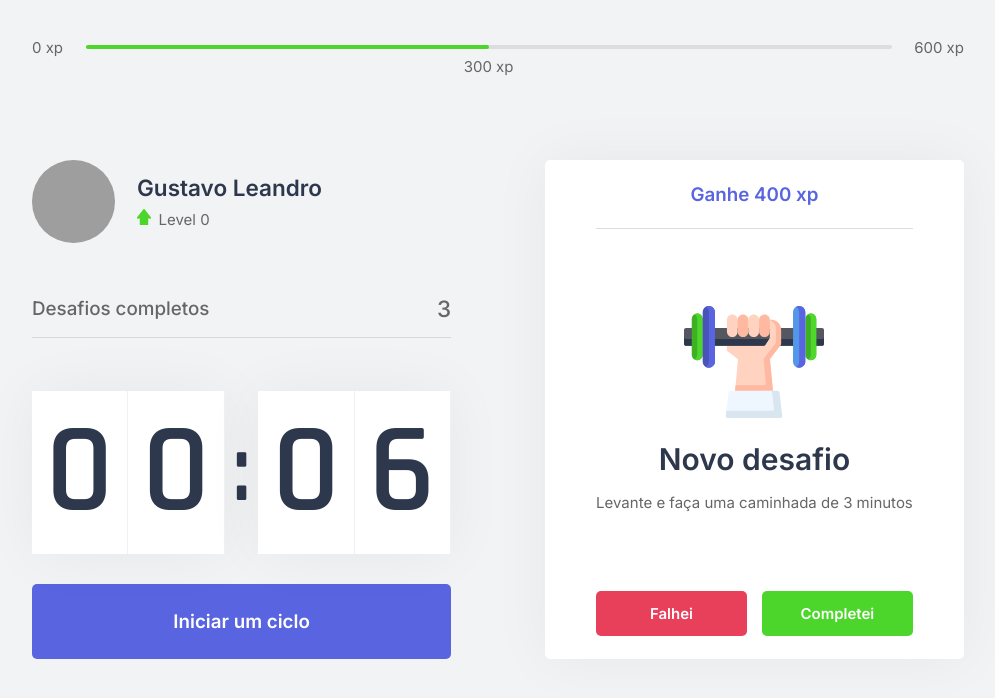
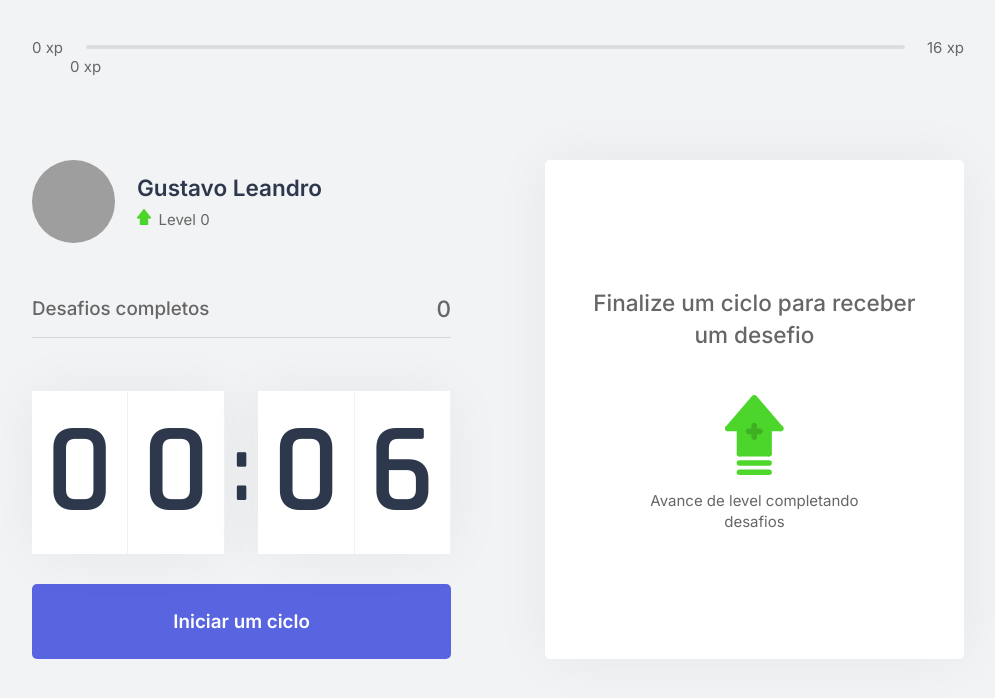
Before and after one commit to GuhSntLean/Nextjs-moveit-nlw4, a Next.js app: page / in a window 1280 px wide. Shown: the top 698 px of the page, without its empty margins (142-1137 px from the left). Built offline with nearby package versions, Linux system fonts and the light colour scheme; grey boxes are pictures that could not be loaded.

Commit message:
:rocket: Creating communication between components

```diff
--- /dev/null
+++ b/challenges.json
@@ -0,0 +1,62 @@
+[
+  {
+    "type": "body",
+    "description": "Estique um de seus braços com a palma da mão virada para frente e puxe os dedos para cima por 10 segundos por mão.",
+    "amount": 80
+  },
+  {
+    "type": "body",
+    "description": "Estique seu braço contra o peito e puxe-o utilizando o outro braço por 10 segundos por braço.",
+    "amount": 60
+  },
+  {
+    "type": "body",
+    "description": "Puxe seu pescoço com a ajuda da mão para a direita e para a esquerda, permanecendo na posição por alguns segundos.",
+    "amount": 70
+  },
+  {
+    "type": "body",
+    "description": "Com as duas mãos na parte de trás da cabeça, leve-a para baixo, alongando a parte de trás da região.",
+    "amount": 60
+  },
+  {
+    "type": "body",
+    "description": "Cruze as pernas e desça com as mãos esticadas em direção ao chão. Repita o movimento com a outra perna na frente.",
+    "amount": 100
+  },
+  {
+    "type": "body",
+    "description": "Sentado, abra as pernas e tente encostar as palmas das mãos no chão, repita 3 vezes por 5 segundos.",
+    "amount": 80
+  },
+  {
+    "type": "body",
+    "description": "Puxe o joelho de encontro ao peito e segure, troque de perna após 10 segundos.",
+    "amount": 50
+  },
+  {
+    "type": "body",
+    "description": "Sentado, cruze uma perna e incline seu tronco à frente, troque de perna após 10 segundos.",
+    "amount": 80
+  },
+  {
+    "type": "eye",
+    "description": "Sentado, feche os olhos e cubra-os com as palmas da mão durante 2 minutos, depois abra normalmente.",
+    "amount": 90
+  },
+  {
+    "type": "eye",
+    "description": "Em algum ambiente aberto, olhe o mais longe que puder em quatro direções por 3s, mexa apenas os olhos. Repita 3 vezes.",
+    "amount": 140
+  },
+  {
+    "type": "eye",
+    "description": "Usando os polegares, massage a área abaixo das sobrancelhas em movimentos circulares por 15 segundos.",
+    "amount": 70
+  },
+  {
+    "type": "body",
+    "description": "Em pé, gire a cintura o máximo que puder para a esquerda, segure por cinco segundos. Repita para a direita.",
+    "amount": 90
+  }
+]
--- a/src/components/ChallengeBox.tsx
+++ b/src/components/ChallengeBox.tsx
@@ -3,23 +3,23 @@
 import styles from '../styles/components/ChallengeBox.module.css'
 
 export function ChallengeBox(){
-  const contextData = useContext(ChallengesContext);
+  const {activeChallenge , resetChallenge} = useContext(ChallengesContext);
 
-  const hasActiveChallenge = true;
   return (
     <div className={styles.challengeBoxContainer}>
-      {hasActiveChallenge?(
+      {activeChallenge ? (
         <div className={styles.challengeActive}>
-          <header>Ganhe 400 xp</header>
+          <header>Ganhe {activeChallenge.amount} xp</header>
           <main>
-            <img src="icons/body.svg" />
+            <img src={`icons/${activeChallenge.type}.svg`} />
             <strong>Novo desafio</strong>
-            <p>Levante e faça uma caminhada de 3 minutos</p>
+            <p>{activeChallenge.description}</p>
           </main>
           <footer>
             <button
               type="button"
-              className={styles.challegeFailedButton}>Falhei
+              className={styles.challegeFailedButton}
+              onClick={resetChallenge}>Falhei
             </button>
             <button
               type="button"
--- a/src/components/CompletedChallenges.tsx
+++ b/src/components/CompletedChallenges.tsx
@@ -1,10 +1,14 @@
+import { useContext } from 'react';
+import { ChallengesContext } from '../contexts/ChellengeContext';
 import styles from '../styles/components/CompletedChallenges.module.css';
 
 export function CompletedChallenges(){
+  const { level} = useContext(ChallengesContext);
+
   return(
     <div className={styles.completedChallengesContainer}>
       <span>Desafios completos</span>
-      <span>3</span>
+      <span>{level}</span>
     </div>
   );
 }
--- a/src/components/ExperienceBar.tsx
+++ b/src/components/ExperienceBar.tsx
@@ -1,16 +1,21 @@
+import { useContext } from 'react';
+import { ChallengesContext } from '../contexts/ChellengeContext';
 import styles from '../styles/components/ExperienceBar.module.css';
 
 export default function ExperienceBar(){
+  const { currentExperience, experienceToNextLevel } = useContext(ChallengesContext);
+
+  const percentToNextLevel = Math.round((currentExperience * 100))/ experienceToNextLevel;
   return(
     <header className={styles.experienceBar}>
       <span>0 xp</span>
         <div>
-          <div style= {{ width: '50%' }}/>
-          <span className={styles.currentExperience} style={{ left: '50%' }}>
-            300 xp
+          <div style= {{ width: `${percentToNextLevel}%` }}/>
+          <span className={styles.currentExperience} style={{ left: `${percentToNextLevel}%` }}>
+            {currentExperience} xp
           </span>
         </div>
-      <span>600 xp</span>
+      <span> {experienceToNextLevel} xp</span>
     </header>
   );
 }
--- a/src/contexts/ChellengeContext.tsx
+++ b/src/contexts/ChellengeContext.tsx
@@ -1,15 +1,25 @@
 import { createContext, ReactNode, useState } from 'react';
+import challeges from '../../challenges.json';
 
 interface ChallengeProviderProps {
   children: ReactNode;
 }
 
+interface Challenge {
+  type: 'body' | 'eye';
+  description: string;
+  amount: number;
+}
+
 interface ChallengesContextData {
   level: number;
   currentExperience: number;
+  experienceToNextLevel: number;
   challengesCompleted: number;
+  activeChallenge: Challenge;
   levelUp: () => void;
-  startNewChallenge:() => void
+  startNewChallenge:() => void;
+  resetChallenge:() => void;
 }
 
 export const ChallengesContext = createContext({} as ChallengesContextData);
@@ -18,13 +28,23 @@
   const [level, setLevel] = useState(0);
   const [currentExperience, setCurrentExperience] = useState(0);
   const [challengesCompleted, setChallengesCompleted] = useState(0)
+  const [activeChallenge, setActiveChallenge] = useState(null);
+
+  const experienceToNextLevel = Math.pow((level + 1) * 4, 2);
 
   function levelUp() {
     setLevel(level+1);
   }
 
   function startNewChallenge(){
-    console.log("Funcionou");
+    const randomChallengeIndex = Math.floor(Math.random() * challeges.length);
+    const challenge = challeges[randomChallengeIndex];
+
+    setActiveChallenge(challenge);
+  }
+
+  function resetChallenge(){
+    setActiveChallenge(null);
   }
 
   return (
@@ -32,9 +52,12 @@
       value={{
         level,
         currentExperience,
+        experienceToNextLevel,
         challengesCompleted,
+        activeChallenge,
         levelUp,
         startNewChallenge,
+        resetChallenge,
       }}>
       {children}
     </ChallengesContext.Provider>
```
